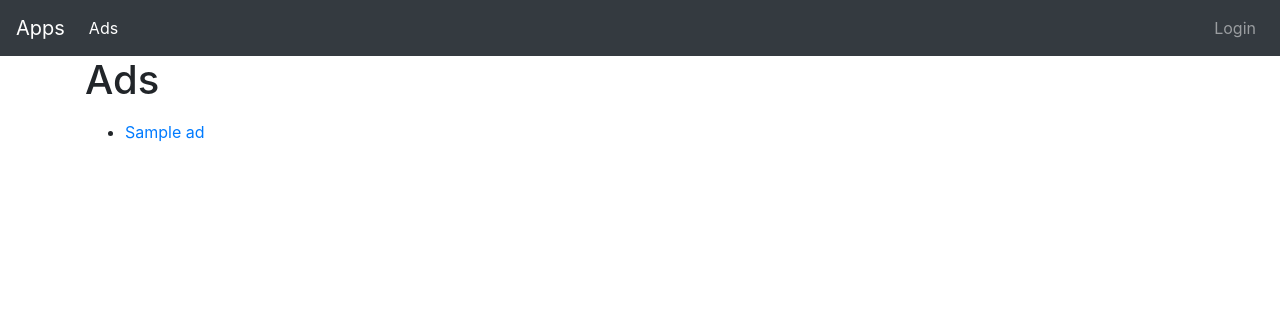
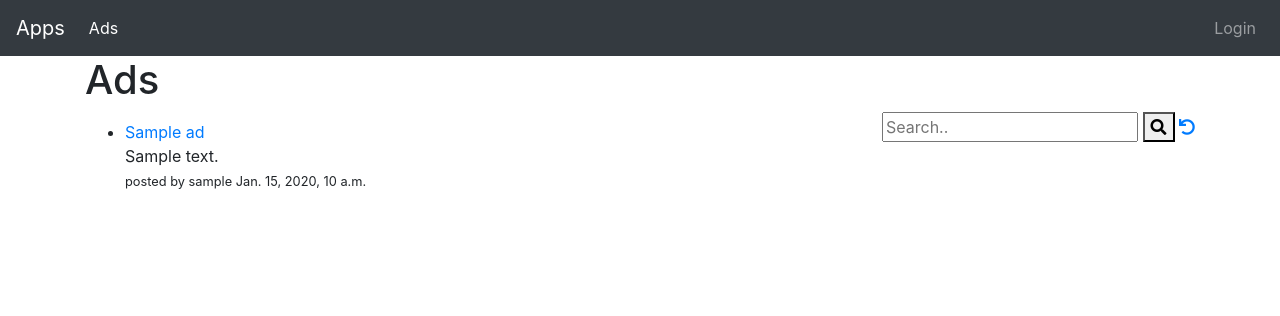
Before and after one commit to Elbekgithub/ads, a Django app: template ads/templates/ads/list.html in a window 1280 px wide. Shown: the top 316 px of the page. Run offline with Django 3.2, Linux system fonts and the light colour scheme; the template is opened without the code that fills it: most values are stand-ins (such as "Sample title", 1, 10 or a date in 2020); some libraries are stand-ins or nearby versions.

Commit message:
search added

```diff
--- a/ads/templates/ads/list.html
+++ b/ads/templates/ads/list.html
@@ -1,16 +1,29 @@
 {% extends "base_bootstrap.html" %}
 {% block content %}
 <h1>Ads</h1>
+<div style="float:right">
+<!-- https://www.w3schools.com/howto/howto_css_search_button.asp -->
+<form>
+  <input type="text" placeholder="Search.." name="search"
+  {% if search %} value="{{ search }}" {% endif %}
+  >
+  <button type="submit"><i class="fa fa-search"></i></button>
+<a href="{% url 'ads:all' %}"><i class="fa fa-undo"></i></a>
+</form>
+</div>
 <p>
 {% if ad_list %}
 <ul>
   {% for ad in ad_list %}
     <li>
+
         <a href="{% url 'ads:ad_detail'  ad.id %}">{{ ad.title }}</a>
         {% if ad.owner == user %}
         (<a href="{% url 'ads:ad_update' ad.id %}">Edit</a> |
         <a href="{% url 'ads:ad_delete' ad.id %}">Delete</a>)
         {% endif %}
+
+
         {% if request.user.is_authenticated %}
         <a href="#" onclick=
             "favPost('{% url 'ads:ad_unfavorite' ad.id %}', {{ ad.id }} );return false;"
@@ -32,6 +45,22 @@
         </span>
         </a>
         {% endif %}
+
+
+        <div style="left:10px">
+            {% if ad.text|length < 100 %}
+                {{ ad.text }}
+            {% else %}
+                {{ ad.text|slice:"0:99" }}
+                <a href="{% url 'ads:ad_detail'  ad.id %}">...</a>
+            {% endif %}
+        </div>
+        <small>
+        {% if ad.owner.username %}
+            posted by {{ ad.owner.username }}
+        {% endif %}
+        {{ ad.natural_updated }}
+        </small>
     </li>
   {% endfor %}
 </ul>
```
Also changed, not shown: ads/views.py (+22 -1 lines).
